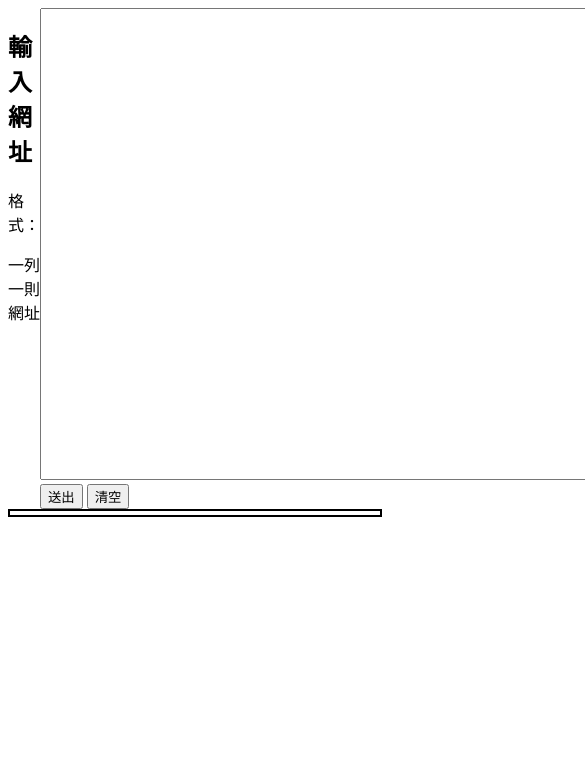
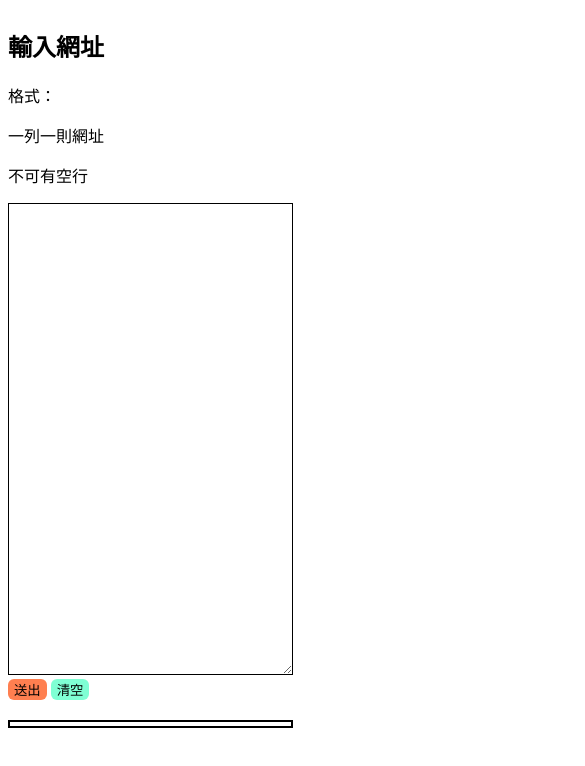
Before and after one commit to brianwu291/crawl-google-play-store, a website: page public/index.html in a window 390 px wide. Shown: the top 766 px of the page, 585 px wide, since content can reach past the window. Drawn offline with Linux system fonts and the light colour scheme.

Commit message:
fix some style

```diff
--- a/public/index.html
+++ b/public/index.html
@@ -6,11 +6,15 @@
   <meta http-equiv="X-UA-Compatible" content="ie=edge">
   <title>Document</title>
   <style>
+    * {
+      box-sizing: border-box;
+    }
     .wrapper_title_input {
       display: flex;
       justify-content: space-around;
     }
     .textarea_itself {
+      border: 1px solid black;
       padding: 10px;
       font-size: 16px;
     }
@@ -24,6 +28,32 @@
       padding: 2px;
       border: 2px black solid;
     }
+    .result_section {
+      margin-top: 20px;
+    }
+    button {
+      border-radius: 6px;
+      border-style: none;
+    }
+    .submit {
+      background-color: coral;
+    }
+    .reset {
+      background-color: aquamarine;
+    }
+    @media (max-width: 768px) {
+      .textarea_itself, .main {
+        max-width: 500px;
+      }
+      .wrapper_title_input {
+        flex-direction: column;
+      }
+    }
+    @media (max-width: 550px) {
+      .textarea_itself, .main {
+        max-width: 285px;
+      }
+    }
   </style>
 </head>
 <body>
@@ -32,6 +62,7 @@
       <h2>輸入網址</h2>
       <p>格式：</p>
       <p>一列一則網址</p>
+      <p>不可有空行</p>
     </section>
     <section class="input section">
       <div class="textarea_wrapper">
```
